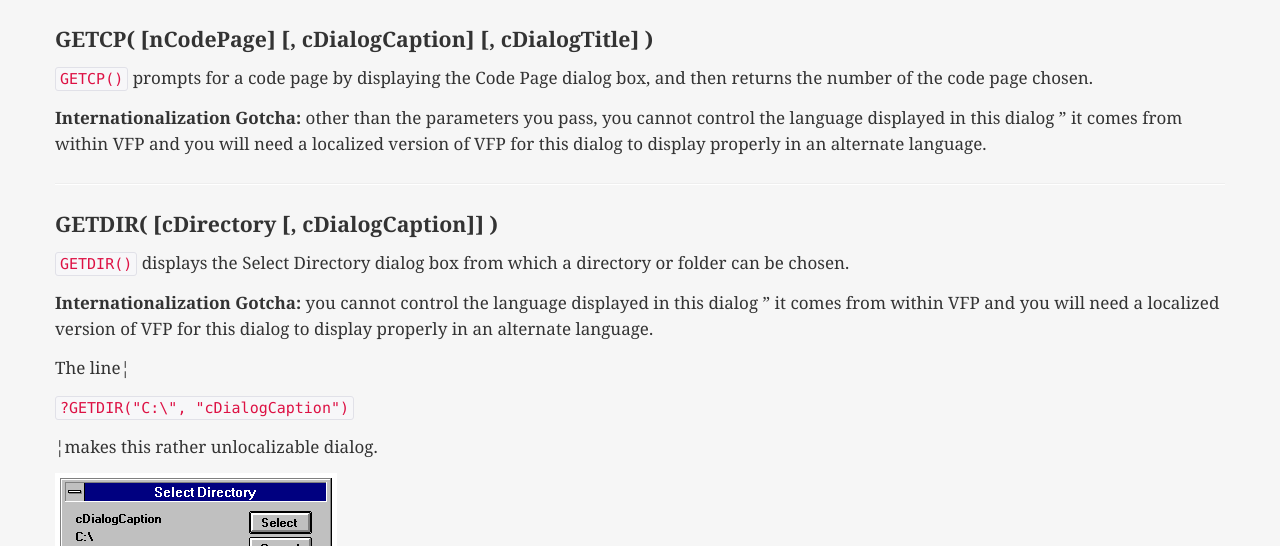
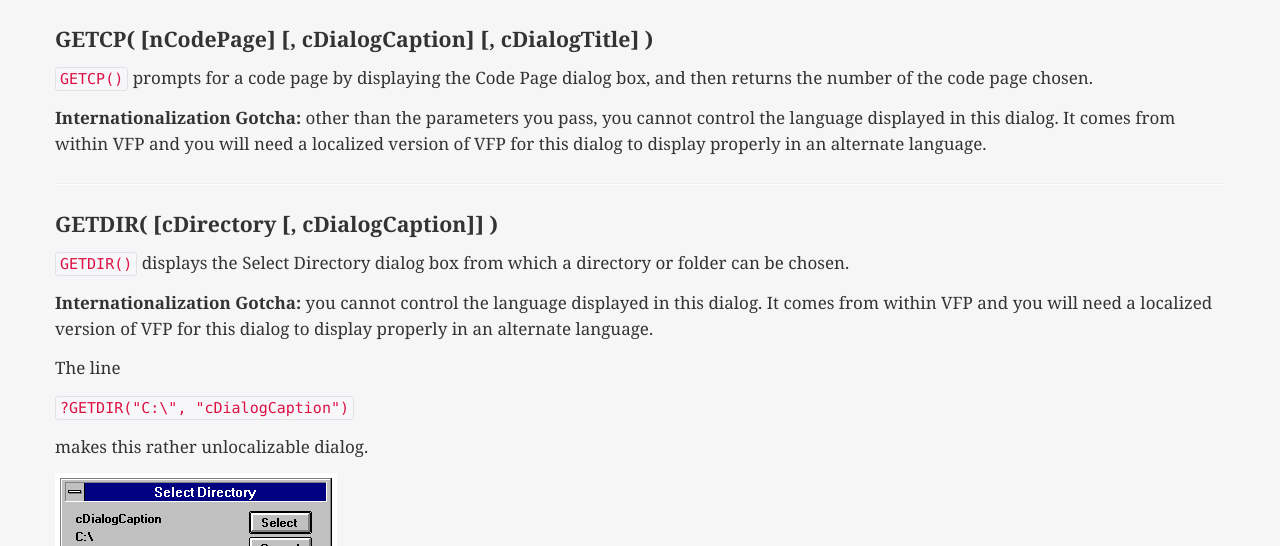
Before and after one commit to StevenBlack/stevenblack.github.io, a Jekyll site: the page built from intl-vfp.html, in a window 1280 px wide and 1400 px high, scrolled down 13750 px. Shown: the part 154-700 px from the top of the window. Built offline with Jekyll 4.4.1, drawn with Linux system fonts in a browser that asks for light colours; nearby versions of some CDN libraries; some of the changed text lies outside the part shown.

Commit message:
Remediation of the INTL and VFP Gotchas page.

```diff
--- a/intl-vfp.html
+++ b/intl-vfp.html
@@ -438,6 +438,7 @@
 			<hr />
 		<a id="" name=""></a>
 
+
 		<h4>DATASESSIONS</h4>
 		<table>
 		<tr>
@@ -630,6 +631,7 @@
 		of the popup);</font> <code>PROMPT FIELD</code> (which may bring in unlocalized text from a table); and <code>TITLE</code> (on the top border of the menu).</p>
 			<hr />
 		<a id="DEFINE_WINDOW" name="DEFINE_WINDOW"></a>
+
 
 		<h4>DEFINE WINDOW</h4>
 		<p><code>DEFINE WINDOW</code> creates and specifies the characteristics of a window.</p>
@@ -748,6 +750,7 @@
 			<hr />
 		<a id="" name=""></a>
 
+
 		<h4>ERROR</h4>
 		<p>The <code>ERROR</code> command generates a VFP error.</p>
 		<p class="warning"><strong>Internationalization Gotcha:</strong> if you issue an <code>ERROR</code> call with an error number, like this: <code>ERROR 101</code> ,
@@ -796,19 +799,20 @@
 			<hr />
 		<a id="GETCP__nCodePage_____cDialogCaption_____" name="GETCP__nCodePage_____cDialogCaption_____"></a>
 
+
 		<h4>GETCP( [nCodePage] [, cDialogCaption] [, cDialogTitle] )</h4>
 		<p><code>GETCP()</code> prompts for a code page by displaying the Code Page dialog box, and then returns the number of the code page chosen.</p>
-		<p class="warning"><strong>Internationalization Gotcha:</strong>  other than the parameters you pass, you cannot control the language displayed in this dialog ” it comes from within VFP and you will need a localized version of VFP for this dialog to display properly
-		in an alternate language.</font></p>
+		<p class="warning"><strong>Internationalization Gotcha:</strong>  other than the parameters you pass, you cannot control the language displayed in this dialog. It comes from within VFP and you will need a localized version of VFP for this dialog to display properly in an alternate language.</font></p>
 			<hr />
 		<a id="GETDIR__cDirectory____cDialogCaption___" name="GETDIR__cDirectory____cDialogCaption___"></a>
+
 
 		<h4>GETDIR( [cDirectory [, cDialogCaption]] )</h4>
 		<p><code>GETDIR()</code> displays the Select Directory dialog box from which a directory or folder can be chosen.</p>
-		<p class="warning"><strong>Internationalization Gotcha:</strong> you cannot control the language displayed in this dialog ” it comes from within VFP and you will need a localized version of VFP for this dialog to display properly in an alternate language.</p>
-		<p>The line¦</p>
+		<p class="warning"><strong>Internationalization Gotcha:</strong> you cannot control the language displayed in this dialog. It comes from within VFP and you will need a localized version of VFP for this dialog to display properly in an alternate language.</p>
+		<p>The line</p>
 		<p><code>?GETDIR(&quot;C:\&quot;, &quot;cDialogCaption&quot;)</code></p>
-		<p>¦makes this rather unlocalizable dialog.</p>
+		<p>makes this rather unlocalizable dialog.</p>
 		<p><img src="/images/image1.gif" width="282" height="255" /></p>
 		<p><em>The GETDIR() dialog</em></p>
 			<hr />
@@ -823,7 +827,7 @@
 
 		<h4>GETFILE( [cFileExtensions] [, cDialogCaption] [, cOpenButtonCaption][, nButtonType] [, cCreatorType] )</h4>
 		<p><code>GETFILE()</code> displays the Open dialog box and returns the name of the file you chose.</p>
-		<p class="warning"><strong>Internationalization Gotcha:</strong>  other than the parameters you pass, you cannot control the language displayed in this dialog ” it comes from within VFP and you will need a localized version of VFP for this dialog to display properly
+		<p class="warning"><strong>Internationalization Gotcha:</strong>  other than the parameters you pass, you cannot control the language displayed in this dialog. It comes from within VFP and you will need a localized version of VFP for this dialog to display properly
 		in an alternate language.</font></p>
 		<p>The line</p>
 		<p><code>?GETFILE([cFileExtensions] ,[cDialogCaption], [cOpenButtonCaption],1)</code></p>
@@ -843,7 +847,7 @@
 
 		<h4>GETPICT( [cFileExt] [, cFileNameCaption] [, cOpenButtonCaption] )</h4>
 		<p><code>GETPICT()</code> displays the Open dialog box and returns the name of the picture file you chose.</p>
-		<p class="warning"><strong>Internationalization Gotcha:</strong>  other than the parameters you pass, you cannot control the language displayed in this dialog ” it comes from VFP and you will need a localized version of VFP for this dialog to display properly in
+		<p class="warning"><strong>Internationalization Gotcha:</strong>  other than the parameters you pass, you cannot control the language displayed in this dialog. It comes from VFP and you will need a localized version of VFP for this dialog to display properly in
 		an alternate language.</font></p>
 			<hr />
 		<a id="GETPRINTER__" name="GETPRINTER__"></a>
@@ -967,13 +971,14 @@
 		<hr />
 		<a id="LOCFILE_cFileName____cFileExt_____cCapti" name="LOCFILE_cFileName____cFileExt_____cCapti"></a>
 
+
 		<h4>LOCFILE( cFileName [, cFileExt] [, cCaption] [, cCreatorType] )</h4>
 		<p><code>LOCFILE()</code> locates a file on disk and returns the file name with its path.</p>
 		<p class="warning"><strong>Internationalization Gotcha:</strong> other than the dialog caption, you have no control over the captions in this dialog. <code>LOCFILE()</code>  comes from VFP and its display language
 			varies with VFP&#39;s localization language.</font></p>
-		<p>For example, the line¦</p>
+			<p>For example, the line:</p>
 			<p><code>?LOCFILE(&quot;cFileName&quot;, &quot;cFileExtensions&quot;, &quot;cDialogCaption&quot;)</code></p>
-		<p>¦yields the following dialog under Windows NT 3.51. There are many interface strings on this dialog you can't localize. You are at the mercy of the user's VFP installation.</p>
+			<p>yields the following dialog under Windows NT 3.51. There are many interface strings on this dialog you can't localize. You are at the mercy of the user's VFP installation.</p>
 			<p><img src="/images/image6.gif" width="481" height="304" /></p>
 			<p><em>The LOCFILE() dialog.</em></p>
 
@@ -1031,6 +1036,7 @@
 				<hr />
 			<a id="OEMTOANSI_cExpression_" name="OEMTOANSI_cExpression_"></a>
 
+
 			<h4>OEMTOANSI( cExpression )</h4>
 			<p><code>OEMTOANSI()</code> converts each character of a character expression to the corresponding character in the ansi character set. Included for backward compatibility. <code>OEMTOANSI()</code>  is
 			used to move data from FoxPro for ms-dos to Visual FoxPro and FoxPro for Macintosh.</font></p>
@@ -1139,7 +1145,7 @@
 			VFP and it varies with its localization language.</font></td>
 			</tr>
 			</table>
-		<p>For example, the following line¦</p>
+			<p>For example, the following line:</p>
 			<p><code>?PUTFILE(&quot;cCustomText&quot; , &quot;cFileName&quot; , &quot;Ext&quot;)</code></p>
 			<p>creates this dialog. We basically can't localize this.</p>
 			<p><img src="/images/image8.gif" width="483" height="304" /></p>
@@ -1542,6 +1548,7 @@
 				<hr />
 			<a id="SYS_13_" name="SYS_13_"></a>
 
+
 			<h4>SYS( 13 )</h4>
 			<table>
 			<tr>
```
Also changed, not shown: other parts of intl-vfp.html (+1 -1 lines). Lines whose indentation alone changed are shown as unchanged.
